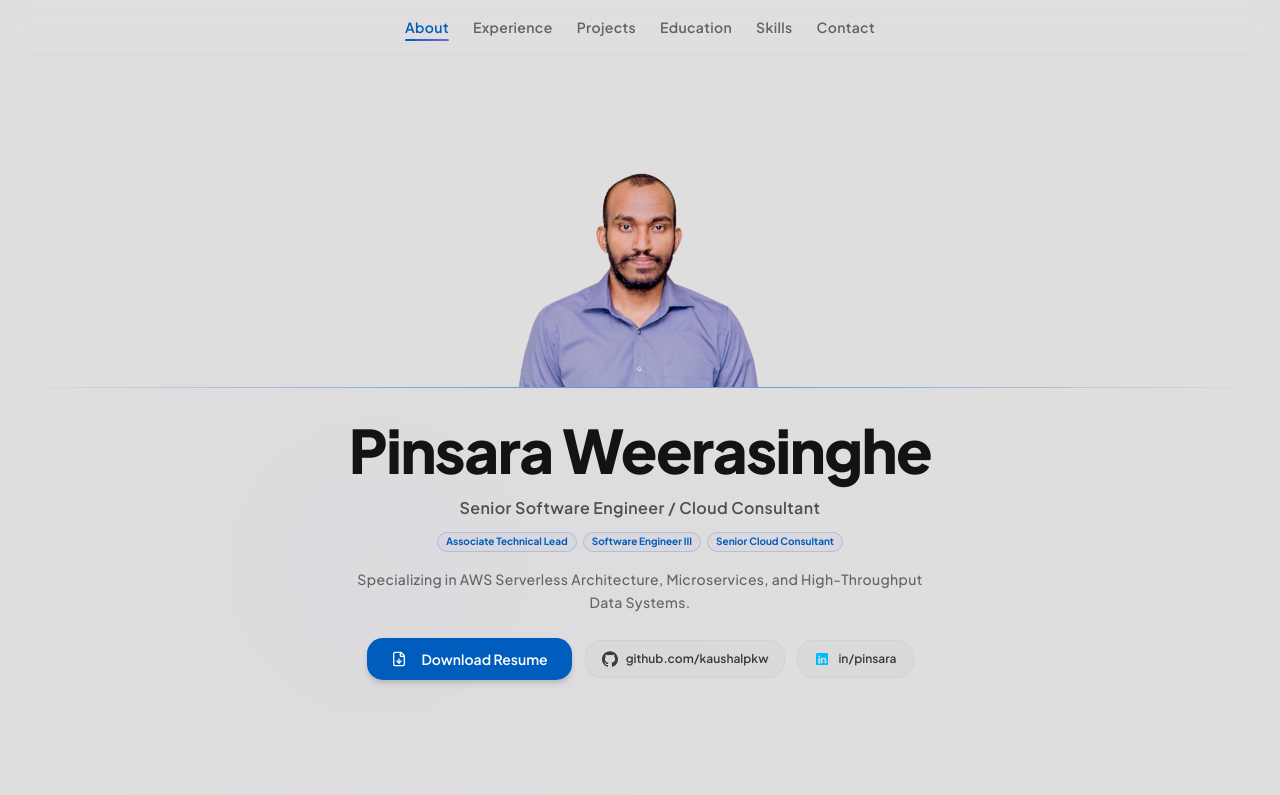
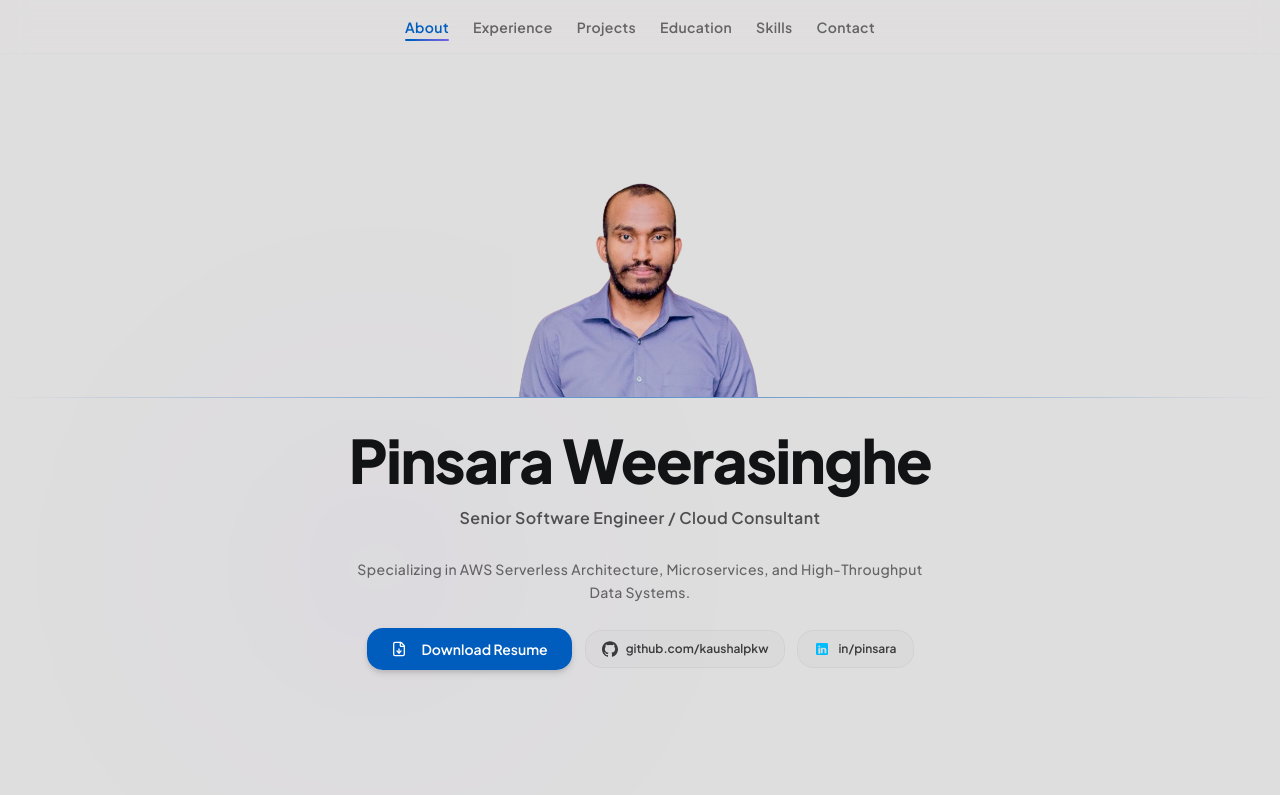
Before and after one commit to PinsaraKWeerasinghe/pinsara.com, a Next.js app: page / in a window 1280 px wide. Shown: the top 795 px of the page. Built offline with nearby package versions, Linux system fonts and the light colour scheme.

Commit message:
chore: remove target roles from career profile data

```diff
--- a/source/career-context.json
+++ b/source/career-context.json
@@ -4,11 +4,7 @@
         "title": "Senior Software Engineer / Cloud Consultant",
         "bio": "Specializing in AWS Serverless Architecture, Microservices, and High-Throughput Data Systems.",
         "about": "University of Moratuwa Computer Science and Engineering Honors graduate with 6 years of experience architecting high-performance backend systems across the Fintech and Aviation domains. Spent 2.5 years in Fintech delivering low-latency Java and Spring Boot backend infrastructure to optimize transactional data processing. Advanced into Aviation tech for 3.5 years, designing cloud-native microservices and enterprise data hubs on AWS utilizing the Serverless Framework and AWS CDK. Combines deep server-side logic mastery with automated cloud provisioning to deliver fault-tolerant, high-throughput microservice architectures. Seeking to leverage scalable system design and cloud engineering expertise as a Senior Backend Engineer.",
-        "targetRoles": [
-            "Associate Technical Lead",
-            "Software Engineer III",
-            "Senior Cloud Consultant"
-        ],
+        "targetRoles": [],
         "location": "Colombo, Sri Lanka",
         "education": {
             "institution": "University of Moratuwa",
--- a/src/data/profile.ts
+++ b/src/data/profile.ts
@@ -41,11 +41,7 @@ export const profile = {
   shortName: "Pinsara Weerasinghe",
   title: "Senior Software Engineer / Cloud Consultant",
   bio: "Specializing in AWS Serverless Architecture, Microservices, and High-Throughput Data Systems.",
-  targetRoles: [
-    "Associate Technical Lead",
-    "Software Engineer III",
-    "Senior Cloud Consultant",
-  ],
+  targetRoles: [],
   location: "Colombo, Sri Lanka",
   subtitle:
     "Specializing in AWS Serverless Architecture, Microservices, and High-Throughput Data Systems.",
```
